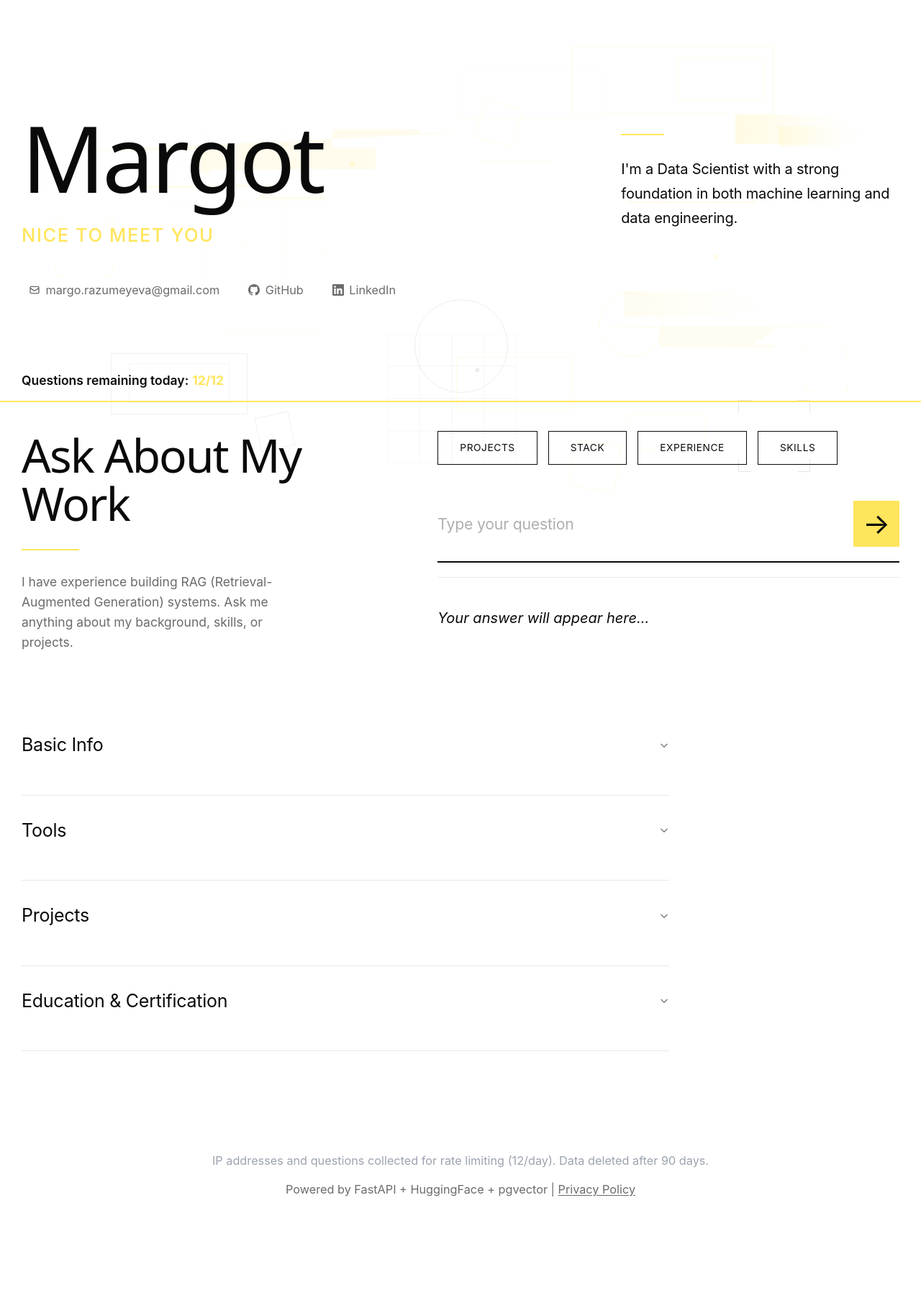
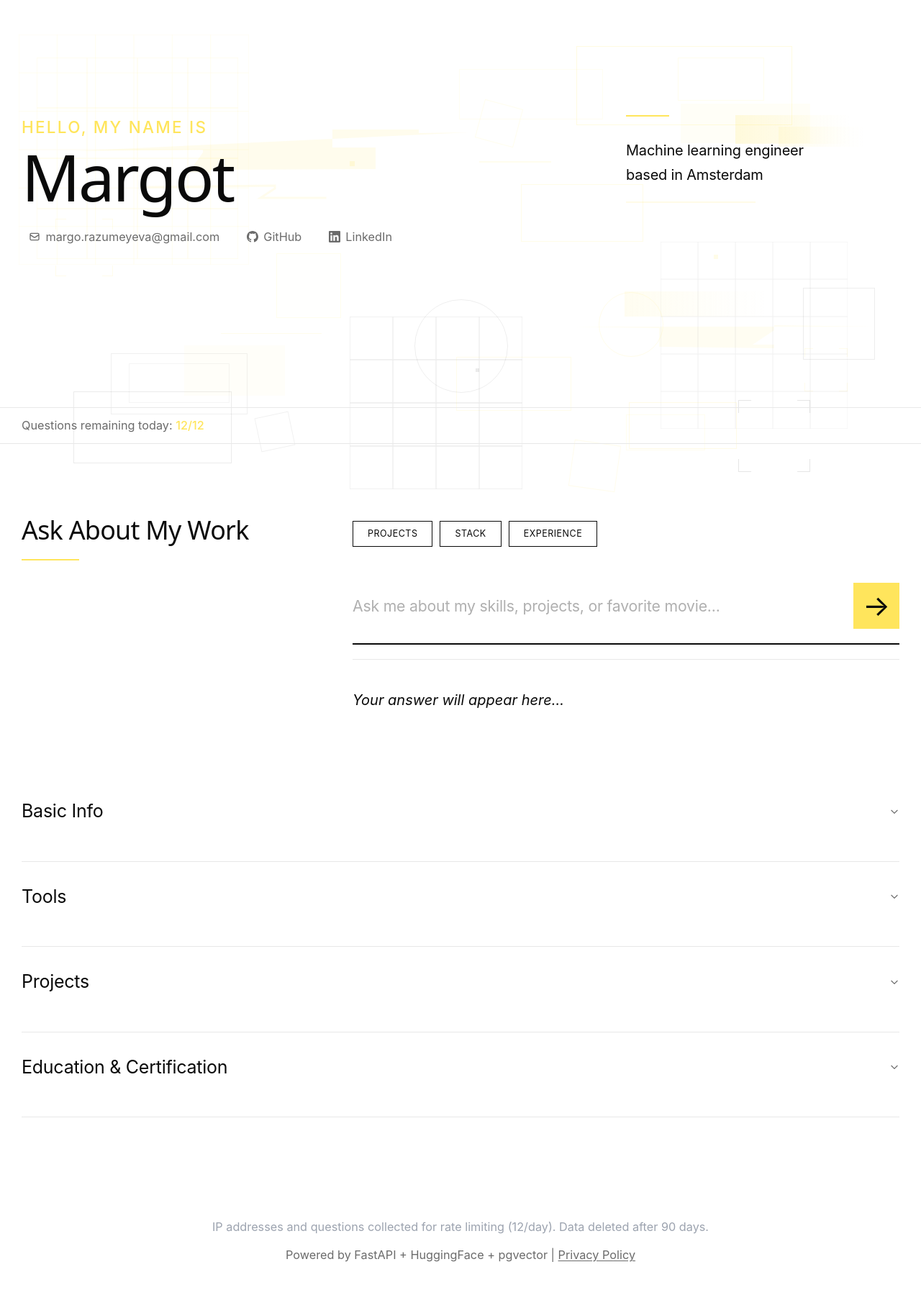
Before and after one commit to razmarrus/cv_rag, a FastAPI app: page / in a window 1280 px wide. Shown: the top 1793 px of the page at 72% size. Before the commit the page ends 1663 px from the top, so only its background shows below. Run offline with FastAPI, Linux system fonts and the light colour scheme; data that the repository does not hold is empty; parts of the project's set-up code (start-up, migrations or seed data) failed here and were passed over; some libraries are stand-ins or nearby versions.

Commit message:
feat: front design update, inlining

```diff
--- a/static/css/custom.css
+++ b/static/css/custom.css
@@ -62,19 +62,35 @@ main.container {
 }
 
 .geo-grid--1 {
-    top: 22%;
-    left: 18%;
-    width: 220px;
-    height: 220px;
+    top: 10%;
+    left: 4%;
+    width: 280px;
+    height: 280px;
+    opacity: 0.11;
+}
+
+.geo-grid--2 {
+    top: 55%;
+    left: 38%;
+    width: 240px;
+    height: 240px;
     opacity: 0.07;
 }
 
-.geo-grid--2 {
-    top: 58%;
-    left: 42%;
-    width: 180px;
-    height: 180px;
-    opacity: 0.04;
+.geo-grid--3 {
+    top: 6%;
+    left: 2%;
+    width: 320px;
+    height: 320px;
+    opacity: 0.09;
+}
+
+.geo-grid--4 {
+    top: 42%;
+    right: 8%;
+    width: 260px;
+    height: 260px;
+    opacity: 0.06;
 }
 
 .geo-bracket {
@@ -112,12 +128,12 @@ main.container {
 
 .geo-rect--1 {
     top: 8%;
-    right: 16%;
-    width: 280px;
-    height: 95px;
+    right: 14%;
+    width: 300px;
+    height: 110px;
     border-width: 1.5px;
     border-color: #FFE55C;
-    opacity: 0.14;
+    opacity: 0.18;
 }
 
 .geo-rect--2 {
@@ -189,8 +205,70 @@ main.container {
     height: 90px;
     border-width: 1px;
     border-color: #FFE55C;
-    opacity: 0.06;
-    background: rgba(255, 229, 92, 0.03);
+    opacity: 0.1;
+    background: rgba(255, 229, 92, 0.05);
+}
+
+.geo-rect--9 {
+    top: 32%;
+    left: 55%;
+    width: 170px;
+    height: 80px;
+    border-width: 1px;
+    border-color: #FFE55C;
+    opacity: 0.14;
+    transform: translateX(20px);
+}
+
+.geo-rect--10 {
+    top: 68%;
+    left: 8%;
+    width: 220px;
+    height: 100px;
+    border-width: 1.5px;
+    border-color: #0A0A0A;
+    opacity: 0.08;
+}
+
+.geo-rect--11 {
+    bottom: 22%;
+    right: 20%;
+    width: 150px;
+    height: 65px;
+    border-width: 1px;
+    border-color: #FFE55C;
+    opacity: 0.15;
+}
+
+.geo-rect--12 {
+    top: 50%;
+    right: 5%;
+    width: 100px;
+    height: 100px;
+    border-width: 1px;
+    border-color: #0A0A0A;
+    opacity: 0.07;
+}
+
+.geo-fill {
+    position: absolute;
+    background: rgba(255, 229, 92, 0.06);
+}
+
+.geo-fill--1 {
+    top: 18%;
+    right: 12%;
+    width: 180px;
+    height: 55px;
+    opacity: 0.8;
+}
+
+.geo-fill--2 {
+    top: 60%;
+    left: 20%;
+    width: 140px;
+    height: 70px;
+    opacity: 0.6;
 }
 
 .geo-line {
@@ -347,33 +425,33 @@ main.container {
 
 /* Hero Section - Asymmetric Layout */
 .hero-section {
-    margin-bottom: 3rem;
-    padding: 0 1.5rem 1rem;
+    margin-bottom: 5rem;
+    padding: 0 1.5rem 4rem;
 }
 
 .hero-grid {
     display: grid;
     grid-template-columns: 1fr;
-    gap: 3rem;
-    align-items: center;
+    gap: 2.5rem;
+    align-items: start;
 }
 
 .hero-name {
-    font-size: clamp(4rem, 10vw, 7.5rem);
+    font-size: clamp(3.5rem, 7vw, 5.5rem);
     font-weight: 300;
     color: #0A0A0A;
     letter-spacing: -0.03em;
     line-height: 0.92;
-    margin: 0;
+    margin: 0.5rem 0 0;
 }
 
 .hero-greeting {
-    font-size: clamp(1.125rem, 2vw, 1.75rem);
+    font-size: clamp(0.8125rem, 1.4vw, 1.125rem);
     font-weight: 500;
     color: #FFE55C;
     text-transform: uppercase;
-    letter-spacing: 0.06em;
-    margin: 1.5rem 0 0;
+    letter-spacing: 0.1em;
+    margin: 0;
 }
 
 .hero-desc-col {
@@ -392,10 +470,11 @@ main.container {
     font-size: 1rem !important;
     color: #0A0A0A !important;
     text-align: left;
-    max-width: none;
+    max-width: 280px;
     margin: 0;
     line-height: 1.7;
     letter-spacing: -0.01em;
+    font-weight: 400;
 }
 
 /* Contact Information - Compact */
@@ -404,8 +483,8 @@ main.container {
     flex-wrap: wrap;
     justify-content: flex-start;
     align-items: center;
-    gap: 1rem;
-    margin: 2rem 0 0;
+    gap: 0.875rem;
+    margin: 1.25rem 0 0;
     padding: 0;
 }
 
@@ -433,6 +512,7 @@ main.container {
 /* Search Section - Asymmetric Grid */
 .search-section {
     margin-bottom: 4rem !important;
+    margin-top: 2rem !important;
     padding: 0 1.5rem !important;
     position: relative;
 }
@@ -440,17 +520,25 @@ main.container {
 .search-grid {
     display: grid;
     grid-template-columns: 1fr;
-    gap: 3rem;
+    gap: 1.25rem;
+    width: 100%;
+}
+
+.search-heading-col {
+    display: flex;
+    flex-direction: column;
+    justify-content: center;
 }
 
 .search-heading-col h2 {
-    font-size: clamp(2.25rem, 5vw, 3.5rem) !important;
+    font-size: clamp(1.5rem, 2.8vw, 2.125rem) !important;
     font-weight: 300 !important;
     color: #0A0A0A !important;
-    margin: 0 0 1.5rem !important;
-    letter-spacing: -0.03em;
-    line-height: 1.05;
+    margin: 0 !important;
+    letter-spacing: -0.02em;
+    line-height: 1.1;
     padding-left: 0 !important;
+    white-space: nowrap;
 }
 
 .search-heading-col h2::before {
@@ -461,35 +549,29 @@ main.container {
     width: 80px;
     height: 2px;
     background-color: #FFE55C;
-    margin-bottom: 1.5rem;
+    margin-top: 1rem;
 }
 
-.search-subtitle {
-    font-size: 0.875rem !important;
-    color: #6B6B6B !important;
-    margin: 0 !important;
-    line-height: 1.6 !important;
-    max-width: 400px;
-    text-align: left !important;
-}
-
-.search-interactive-col {
+.search-query-col {
     position: relative;
+    width: 100%;
 }
 
 /* Suggestion Pills - bordered rectangles */
 .suggestion-pills {
     display: flex;
     flex-wrap: wrap;
-    gap: 0.75rem;
-    margin-bottom: 1.5rem;
+    gap: 0.5rem;
+    margin: 0;
+    justify-content: flex-start;
+    align-items: center;
 }
 
 .pill-btn {
-    padding: 0.625rem 1.5rem !important;
+    padding: 0.375rem 1rem !important;
     background-color: transparent !important;
     color: #0A0A0A !important;
-    font-size: 0.6875rem !important;
+    font-size: 0.625rem !important;
     border: 1px solid #0A0A0A !important;
     border-radius: 0 !important;
     cursor: pointer;
@@ -527,7 +609,8 @@ main.container {
 }
 
 .inline-search-input::placeholder {
-    color: #AFAFAF;
+    color: #B0B0B0;
+    font-style: normal;
 }
 
 .inline-search-input:focus {
@@ -623,7 +706,8 @@ main.container {
     display: flex;
     flex-direction: column;
     gap: 0;
-    max-width: 900px;
+    max-width: 100%;
+    width: 100%;
 }
 
 .portfolio-accordion-item {
@@ -806,31 +890,34 @@ main.container {
     border: 1px solid #E8E8E8 !important;
 }
 
-/* Quota Banner - Minimal with Yellow Accent */
+/* Quota Banner - Light separator band */
 .quota-banner {
     background-color: transparent !important;
-    padding: 0.75rem 1.5rem !important;
-    margin-bottom: 2rem !important;
+    padding: 0.625rem 1.5rem !important;
+    margin-top: 1rem !important;
+    margin-bottom: 4rem !important;
     text-align: left !important;
-    border-bottom: 2px solid #FFE55C !important;
+    border-top: 1px solid #E8E8E8 !important;
+    border-bottom: 1px solid #E8E8E8 !important;
     position: relative;
     z-index: 10;
 }
 
 .quota-banner p {
     margin: 0 !important;
-    font-size: 0.875rem !important;
-    color: #6B6B6B !important;
+    font-size: 0.8125rem !important;
+    color: #AFAFAF !important;
+    font-weight: 400 !important;
 }
 
 .quota-banner strong {
-    color: #0A0A0A !important;
-    font-weight: 600 !important;
+    color: #6B6B6B !important;
+    font-weight: 400 !important;
 }
 
 .quota-number {
     color: #FFE55C !important;
-    font-weight: 700 !important;
+    font-weight: 500 !important;
 }
 
 /* Footer */
@@ -893,14 +980,62 @@ main.container {
 
 /* Desktop grid layouts */
 @media (min-width: 1024px) {
+    main.container {
+        padding-top: 8rem;
+    }
+
+    .hero-section {
+        margin-bottom: 6rem;
+        padding-bottom: 5rem;
+    }
+
     .hero-grid {
         grid-template-columns: 8fr 4fr;
-        gap: 3rem;
+        gap: 4rem;
+    }
+
+    .hero-name {
+        font-size: clamp(4.5rem, 6.5vw, 6.5rem);
+    }
+
+    .hero-greeting {
+        font-size: 1.125rem;
     }
 
     .search-grid {
-        grid-template-columns: 5fr 7fr;
-        gap: 6rem;
+        grid-template-columns: minmax(200px, 4fr) minmax(0, 8fr);
+        grid-template-rows: auto auto;
+        column-gap: 4rem;
+        row-gap: 1.5rem;
+        align-items: center;
+    }
+
+    .search-heading-col {
+        grid-column: 1;
+        grid-row: 1;
+        align-self: start;
+    }
+
+    .suggestion-pills {
+        grid-column: 2;
+        grid-row: 1;
+        justify-content: flex-start;
+        align-self: start;
+        padding-top: 0.35rem;
+    }
+
+    .search-query-col {
+        grid-column: 2;
+        grid-row: 2;
+        width: 100%;
+    }
+
+    .inline-search-form {
+        width: 100%;
+    }
+
+    .quota-banner {
+        margin-bottom: 5rem !important;
     }
 }
 
--- a/templates/index.html
+++ b/templates/index.html
@@ -6,7 +6,7 @@
     <title>{{ title }} - RAG System</title>
 
     <link rel="stylesheet" href="https://cdn.jsdelivr.net/npm/@picocss/pico@2/css/pico.min.css">
-    <link href="/static/css/custom.css?v=9" rel="stylesheet">
+    <link href="/static/css/custom.css?v=14" rel="stylesheet">
     <style>
         /* Project-specific nested accordion styles */
         .project-item {
@@ -136,6 +136,36 @@
             <line x1="135" y1="0" x2="135" y2="180" stroke="#0A0A0A" stroke-width="1"/>
             <line x1="180" y1="0" x2="180" y2="180" stroke="#0A0A0A" stroke-width="1"/>
         </svg>
+        <svg class="geo-grid geo-grid--3" viewBox="0 0 300 300" fill="none" xmlns="http://www.w3.org/2000/svg">
+            <line x1="0" y1="0" x2="300" y2="0" stroke="#FFE55C" stroke-width="1"/>
+            <line x1="0" y1="50" x2="300" y2="50" stroke="#FFE55C" stroke-width="1"/>
+            <line x1="0" y1="100" x2="300" y2="100" stroke="#FFE55C" stroke-width="1"/>
+            <line x1="0" y1="150" x2="300" y2="150" stroke="#FFE55C" stroke-width="1"/>
+            <line x1="0" y1="200" x2="300" y2="200" stroke="#FFE55C" stroke-width="1"/>
+            <line x1="0" y1="250" x2="300" y2="250" stroke="#FFE55C" stroke-width="1"/>
+            <line x1="0" y1="300" x2="300" y2="300" stroke="#FFE55C" stroke-width="1"/>
+            <line x1="0" y1="0" x2="0" y2="300" stroke="#FFE55C" stroke-width="1"/>
+            <line x1="50" y1="0" x2="50" y2="300" stroke="#FFE55C" stroke-width="1"/>
+            <line x1="100" y1="0" x2="100" y2="300" stroke="#FFE55C" stroke-width="1"/>
+            <line x1="150" y1="0" x2="150" y2="300" stroke="#FFE55C" stroke-width="1"/>
+            <line x1="200" y1="0" x2="200" y2="300" stroke="#FFE55C" stroke-width="1"/>
+            <line x1="250" y1="0" x2="250" y2="300" stroke="#FFE55C" stroke-width="1"/>
+            <line x1="300" y1="0" x2="300" y2="300" stroke="#FFE55C" stroke-width="1"/>
+        </svg>
+        <svg class="geo-grid geo-grid--4" viewBox="0 0 260 260" fill="none" xmlns="http://www.w3.org/2000/svg">
+            <line x1="0" y1="0" x2="260" y2="0" stroke="#0A0A0A" stroke-width="1"/>
+            <line x1="0" y1="52" x2="260" y2="52" stroke="#0A0A0A" stroke-width="1"/>
+            <line x1="0" y1="104" x2="260" y2="104" stroke="#0A0A0A" stroke-width="1"/>
+            <line x1="0" y1="156" x2="260" y2="156" stroke="#0A0A0A" stroke-width="1"/>
+            <line x1="0" y1="208" x2="260" y2="208" stroke="#0A0A0A" stroke-width="1"/>
+            <line x1="0" y1="260" x2="260" y2="260" stroke="#0A0A0A" stroke-width="1"/>
+            <line x1="0" y1="0" x2="0" y2="260" stroke="#0A0A0A" stroke-width="1"/>
+            <line x1="52" y1="0" x2="52" y2="260" stroke="#0A0A0A" stroke-width="1"/>
+            <line x1="104" y1="0" x2="104" y2="260" stroke="#0A0A0A" stroke-width="1"/>
+            <line x1="156" y1="0" x2="156" y2="260" stroke="#0A0A0A" stroke-width="1"/>
+            <line x1="208" y1="0" x2="208" y2="260" stroke="#0A0A0A" stroke-width="1"/>
+            <line x1="260" y1="0" x2="260" y2="260" stroke="#0A0A0A" stroke-width="1"/>
+        </svg>
         <svg class="geo-bracket geo-bracket--1" viewBox="0 0 80 80" fill="none" xmlns="http://www.w3.org/2000/svg">
             <path d="M0 15 L0 0 L15 0" stroke="#FFE55C" stroke-width="2"/>
             <path d="M65 0 L80 0 L80 15" stroke="#FFE55C" stroke-width="2"/>
@@ -162,6 +192,12 @@
         <div class="geo-rect geo-rect--6"></div>
         <div class="geo-rect geo-rect--7"></div>
         <div class="geo-rect geo-rect--8"></div>
+        <div class="geo-rect geo-rect--9"></div>
+        <div class="geo-rect geo-rect--10"></div>
+        <div class="geo-rect geo-rect--11"></div>
+        <div class="geo-rect geo-rect--12"></div>
+        <div class="geo-fill geo-fill--1"></div>
+        <div class="geo-fill geo-fill--2"></div>
         <div class="geo-line geo-line--1"></div>
         <div class="geo-line geo-line--2"></div>
         <div class="geo-line geo-line--3"></div>
@@ -183,16 +219,8 @@
         <div class="hero-section">
             <div class="hero-grid">
                 <div class="hero-name-col">
+                    <p class="hero-greeting">Hello, my name is</p>
                     <h1 class="hero-name">Margot</h1>
-                    <p class="hero-greeting">Nice to meet you</p>
-                </div>
-                <div class="hero-desc-col">
-                    <div class="hero-accent-line"></div>
-                    <p class="hero-subtitle">I'm a Data Scientist with a strong foundation in both machine learning and data engineering.</p>
-                </div>
-            </div>
-
-            <!-- Contact Information -->
                     <div class="contact-info">
                 <a href="mailto:margo.razumeyeva@gmail.com" class="contact-link">
                     <svg width="16" height="16" fill="none" stroke="currentColor" viewBox="0 0 24 24"><path stroke-linecap="round" stroke-linejoin="round" stroke-width="2" d="M3 8l7.89 5.26a2 2 0 002.22 0L21 8M5 19h14a2 2 0 002-2V7a2 2 0 00-2-2H5a2 2 0 00-2 2v10a2 2 0 002 2z"></path></svg>
@@ -206,6 +234,12 @@
                     <svg width="16" height="16" fill="currentColor" viewBox="0 0 24 24"><path d="M20.447 20.452h-3.554v-5.569c0-1.328-.027-3.037-1.852-3.037-1.853 0-2.136 1.445-2.136 2.939v5.667H9.351V9h3.414v1.561h.046c.477-.9 1.637-1.85 3.37-1.85 3.601 0 4.267 2.37 4.267 5.455v6.286zM5.337 7.433c-1.144 0-2.063-.926-2.063-2.065 0-1.138.92-2.063 2.063-2.063 1.14 0 2.064.925 2.064 2.063 0 1.139-.925 2.065-2.064 2.065zm1.782 13.019H3.555V9h3.564v11.452zM22.225 0H1.771C.792 0 0 .774 0 1.729v20.542C0 23.227.792 24 1.771 24h20.451C23.2 24 24 23.227 24 22.271V1.729C24 .774 23.2 0 22.222 0h.003z"/></svg>
                     LinkedIn
                 </a>
+                    </div>
+                </div>
+                <div class="hero-desc-col">
+                    <div class="hero-accent-line"></div>
+                    <p class="hero-subtitle">Machine learning engineer based in Amsterdam</p>
+                </div>
             </div>
         </div>
 
@@ -232,24 +266,22 @@
                 <div class="search-heading-col">
                     <h2>Ask About My Work</h2>
                     <div class="search-accent-line"></div>
-                    <p class="search-subtitle">I have experience building RAG (Retrieval-Augmented Generation) systems. Ask me anything about my background, skills, or projects.</p>
                 </div>
 
-                <div class="search-interactive-col">
                 <div class="suggestion-pills">
                     <button type="button" class="pill-btn" onclick="fillQuestion('Tell me about your recent machine learning projects')">Projects</button>
                     <button type="button" class="pill-btn" onclick="fillQuestion('What is your tech stack and tools you use?')">Stack</button>
                     <button type="button" class="pill-btn" onclick="fillQuestion('Tell me about your experience as a data scientist')">Experience</button>
-                        <button type="button" class="pill-btn" onclick="fillQuestion('What are your main skills and expertise?')">Skills</button>
                 </div>
 
+                <div class="search-query-col">
                     <form method="POST" action="/ask" id="questionForm" class="inline-search-form" enctype="application/x-www-form-urlencoded">
                         <input
                             type="text"
                             name="question"
                             id="questionInput"
                             class="inline-search-input"
-                            placeholder="Type your question"
+                            placeholder="Ask me about my skills, projects, or favorite movie..."
                             value="{% if question %}{{ question }}{% endif %}"
                             required
                             aria-label="Question input">
```
Also changed, not shown: other parts of static/css/custom.css (+13 -12 lines). Lines whose indentation alone changed are shown as unchanged.
